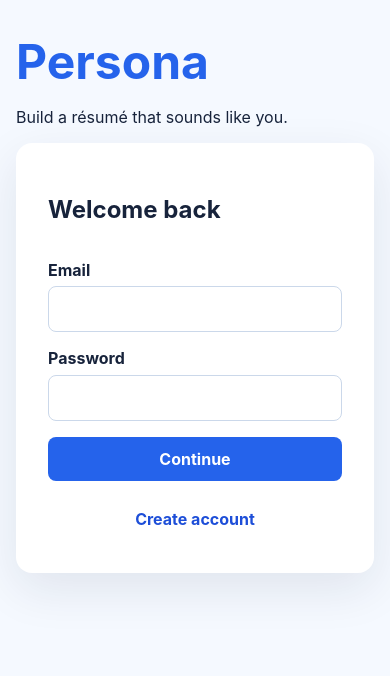
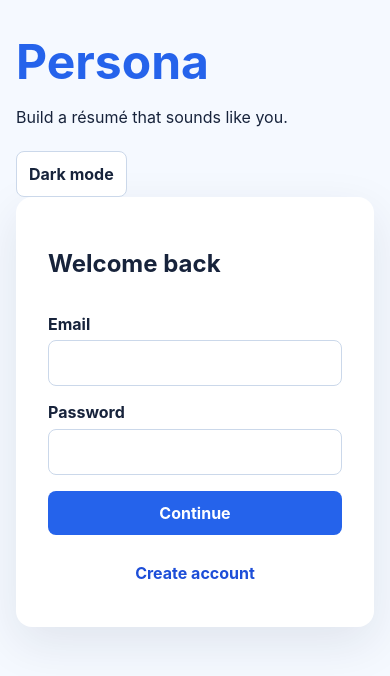
Before and after one commit to faizanmsiddiqui/persona, a React (Vite) app in the folder frontend/: page / in a window 390 px wide. Shown: the top 676 px of the page. Built offline with nearby package versions, Linux system fonts and the light colour scheme.

Commit message:
feat: implement theme toggle functionality and enhance styling for light/dark modes

```diff
--- a/frontend/src/App.tsx
+++ b/frontend/src/App.tsx
@@ -1,16 +1,47 @@
-import { useState } from "react";
+import { useEffect, useState } from "react";
 import { AuthForm } from "./AuthForm";
 import { Dashboard } from "./Dashboard";
 import type { Resume } from "./types";
 import { Editor } from "./Editor";
+
+type Theme = "light" | "dark";
+
+function initialTheme(): Theme {
+  const saved = localStorage.getItem("persona-theme");
+  if (saved === "light" || saved === "dark") return saved;
+  return window.matchMedia("(prefers-color-scheme: dark)").matches
+    ? "dark"
+    : "light";
+}
+
 export function App() {
   const [authenticated, setAuthenticated] = useState(false);
   const [selected, setSelected] = useState<Resume | null>(null);
+  const [theme, setTheme] = useState<Theme>(initialTheme);
+
+  useEffect(() => {
+    document.documentElement.dataset.theme = theme;
+    localStorage.setItem("persona-theme", theme);
+  }, [theme]);
+
+  const nextTheme = theme === "light" ? "dark" : "light";
+
   return (
     <main>
-      <header>
-        <h1>Persona</h1>
-        <p>Build a résumé that sounds like you.</p>
+      <header className="app-header">
+        <div>
+          <h1>Persona</h1>
+          <p>Build a résumé that sounds like you.</p>
+        </div>
+        <button
+          className="theme-toggle"
+          type="button"
+          aria-label={`Switch to ${nextTheme} theme`}
+          aria-pressed={theme === "dark"}
+          onClick={() => setTheme(nextTheme)}
+        >
+          {nextTheme === "dark" ? "Dark mode" : "Light mode"}
+        </button>
       </header>
       {authenticated ? (
         selected ? (
--- a/frontend/src/styles.css
+++ b/frontend/src/styles.css
@@ -9,17 +9,49 @@
   --color-text-muted: #5b6b85;
   --color-border: #cbd8ea;
   --color-divider: #dbe5f2;
+  --color-label: #34435c;
+  --color-danger: #9b2c2c;
+  --color-shadow: #17233b18;
+  color-scheme: light;
   font-family: Inter, system-ui, sans-serif;
   color: var(--color-text);
   background: var(--color-page);
 }
+:root[data-theme="dark"] {
+  --color-primary: #60a5fa;
+  --color-primary-dark: #93c5fd;
+  --color-primary-soft: #172554;
+  --color-page: #0f172a;
+  --color-surface: #111c30;
+  --color-surface-subtle: #17233b;
+  --color-text: #e5edf9;
+  --color-text-muted: #a7b5ca;
+  --color-border: #3a4d6b;
+  --color-divider: #2a3c57;
+  --color-label: #c6d3e7;
+  --color-danger: #fca5a5;
+  --color-shadow: #02061766;
+  color-scheme: dark;
+}
 body {
   margin: 0;
+  min-height: 100vh;
+  background: var(--color-page);
+  color: var(--color-text);
+  transition:
+    background-color 0.2s,
+    color 0.2s;
 }
 main {
   max-width: 86rem;
   margin: auto;
   padding: 3rem 2rem;
+}
+.app-header {
+  display: flex;
+  align-items: flex-start;
+  justify-content: space-between;
+  gap: 2rem;
 }
 h1 {
   font-size: clamp(3rem, 10vw, 7rem);
@@ -33,7 +65,7 @@ h1 {
   padding: 2rem;
   background: var(--color-surface);
   border-radius: 1rem;
-  box-shadow: 0 1rem 3rem #17233b18;
+  box-shadow: 0 1rem 3rem var(--color-shadow);
 }
 label {
   display: grid;
@@ -60,6 +92,17 @@ button {
   background: transparent;
   color: var(--color-primary-dark);
 }
+.theme-toggle {
+  flex: none;
+  margin-top: 0.75rem;
+  border: 1px solid var(--color-border);
+  background: var(--color-surface);
+  color: var(--color-text);
+}
+.theme-toggle:hover {
+  border-color: var(--color-primary);
+  color: var(--color-primary-dark);
+}
 .toolbar {
   display: flex;
   align-items: center;
@@ -75,7 +118,7 @@ button {
   text-align: left;
   gap: 0.5rem;
   padding: 1.5rem;
-  background: white;
+  background: var(--color-surface);
   color: var(--color-text);
 }
 .editor-actions {
@@ -105,7 +148,9 @@ button {
   min-height: 297mm;
   padding: 18mm;
   background: white;
-  box-shadow: 0 1rem 3rem #17233b18;
+  color: #17233b;
+  box-shadow: 0 1rem 3rem var(--color-shadow);
+  --color-text-muted: #5b6b85;
   font-family: Arial, "Liberation Sans", sans-serif;
   font-size: 10pt;
   line-height: 1.45;
@@ -220,7 +265,7 @@ button {
 }
 .resume-form label {
   gap: 0.4rem;
-  color: #34435c;
+  color: var(--color-label);
   font-size: 0.82rem;
   font-weight: 700;
   letter-spacing: 0.02em;
@@ -339,7 +384,7 @@ button {
 .danger-button,
 .text-button {
   background: transparent;
-  color: #9b2c2c;
+  color: var(--color-danger);
 }
 .section-item {
   box-sizing: border-box;
@@ -373,6 +418,15 @@ button {
   color: var(--color-primary-dark);
 }
 @media (max-width: 520px) {
+  .app-header {
+    align-items: stretch;
+    flex-direction: column;
+    gap: 0.5rem;
+  }
+  .theme-toggle {
+    align-self: start;
+    margin-top: 0;
+  }
   .section-builder-heading,
   .section-controls,
   .date-fields {
```
